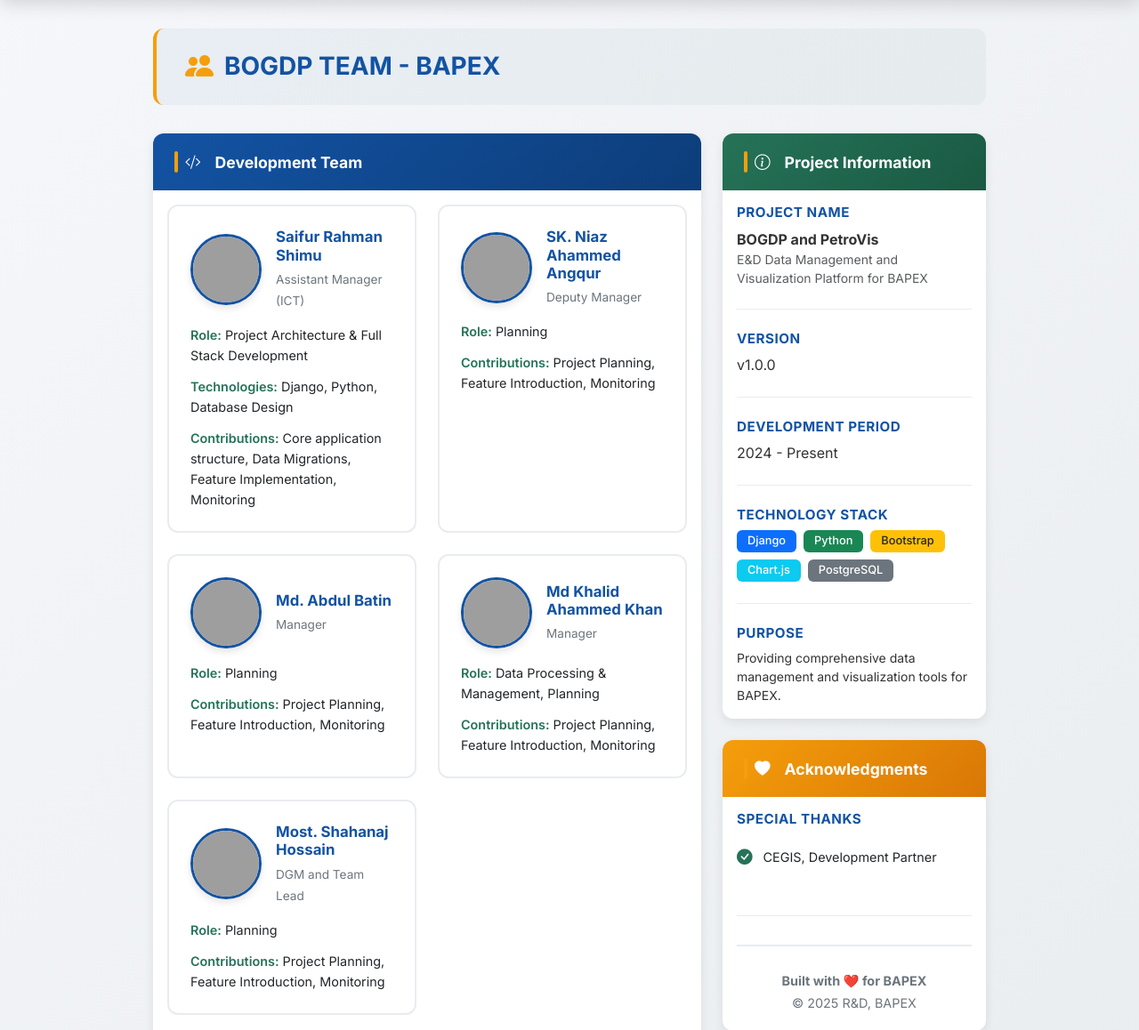
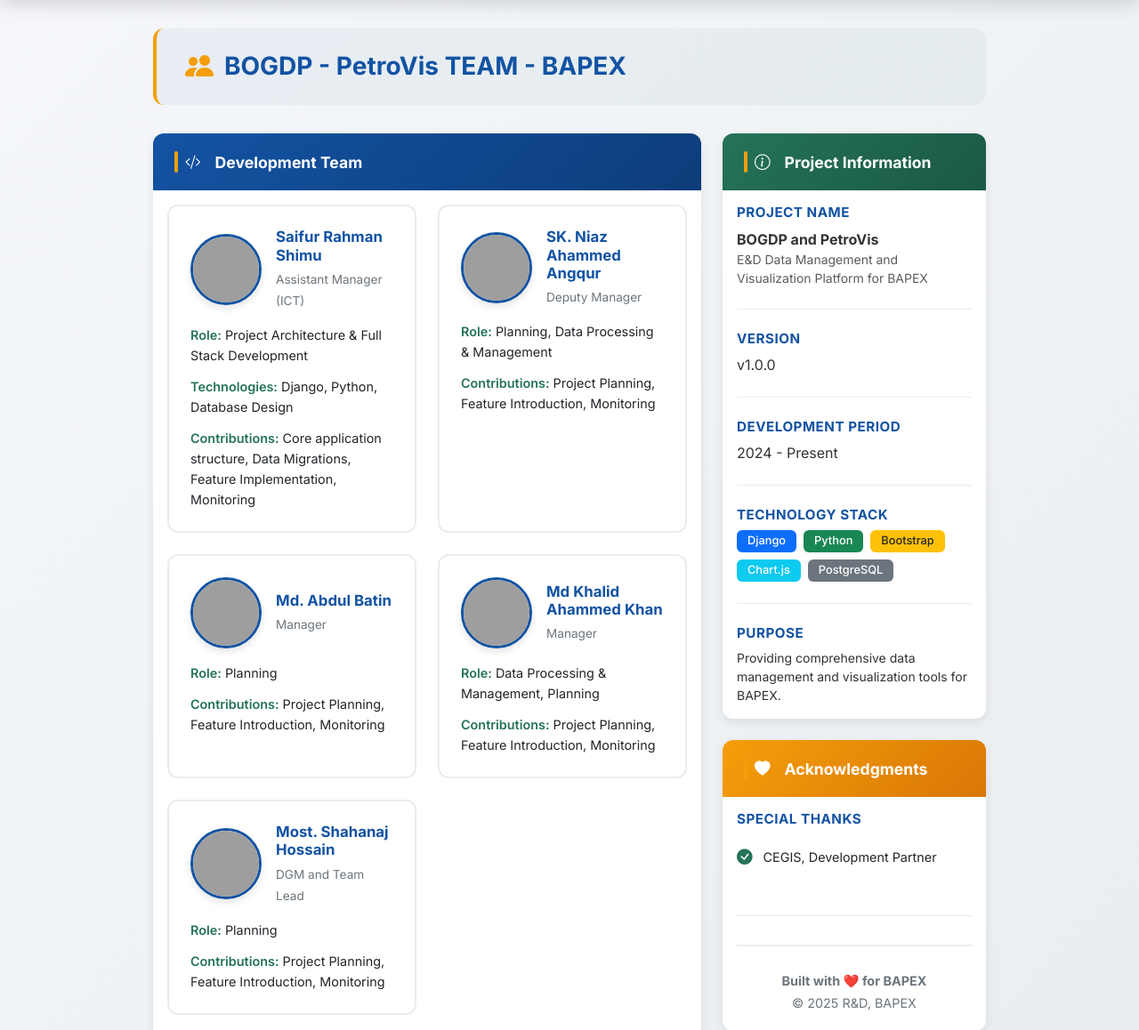
Before and after one commit to Saifur43/PetroViz, a Django app: page /credits/ in a window 1280 px wide. Shown: the part 77-1235 px from the top of the page at 89% size. Run offline with Django 5.2, Linux system fonts and the light colour scheme; a user stored in the database is signed in; some libraries are stand-ins or nearby versions; grey boxes are pictures that could not be loaded.

Commit message:
updated viz

```diff
--- a/plotter/templates/visualization/credits.html
+++ b/plotter/templates/visualization/credits.html
@@ -215,7 +215,7 @@
             <div class="page-title">
                 <h2>
                     <i class="bi bi-people-fill"></i>
-                    BOGDP TEAM - BAPEX
+                    BOGDP - PetroVis TEAM - BAPEX
                 </h2>
             </div>
 
@@ -256,7 +256,7 @@
                                                 <small class="text-muted">Deputy Manager</small>
                                             </div>
                                         </div>
-                                        <p><strong>Role:</strong> Planning</p>
+                                        <p><strong>Role:</strong> Planning, Data Processing & Management </p>
                                         <p class="mb-0"><strong>Contributions:</strong> Project Planning, Feature Introduction, Monitoring</p>
                                     </div>
                                 </div>
```
Also changed, not shown: db.sqlite3.
